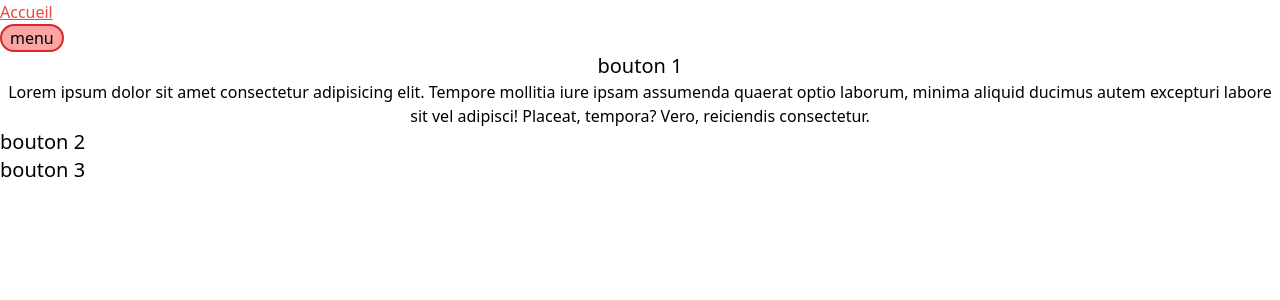
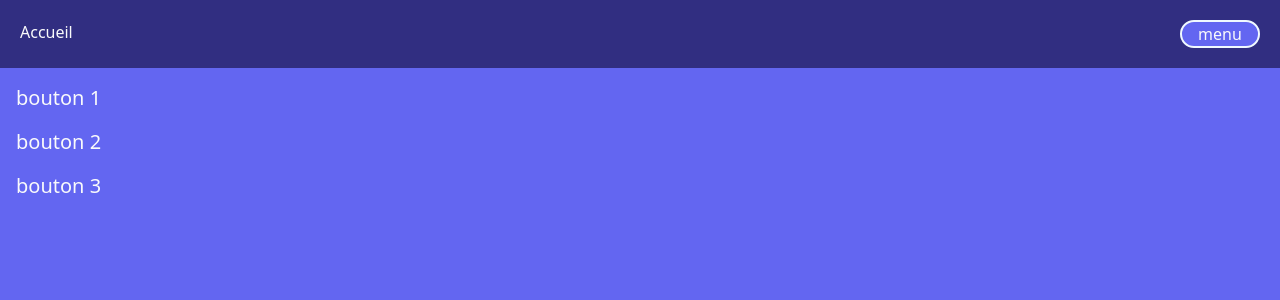
Before and after one commit to MMI-SAE-203/r213-2024-pracht-tp1-poilbois-marco, a Vue app: page /Accordeon in a window 1280 px wide. Shown: the top 300 px of the page. Built offline with nearby package versions, Linux system fonts and the light colour scheme.

Commit message:
test des bonus

```diff
--- a/src/App.vue
+++ b/src/App.vue
@@ -12,21 +12,24 @@ onErrorCaptured((err, instance, info) => {
 
 <template>
   <header>
-    <nav>
-      <ul>
+    <nav class="bg-indigo-900">
+      <ul class="flex justify-between p-5">
         <li>
-          <RouterLink to="/" class="text-red-500 underline"> Accueil </RouterLink>
+          <RouterLink to="/" class="text-gray-50"> Accueil </RouterLink>
+        </li>
+        <li>
+          <button @pointerdown="menuIsOpen = !menuIsOpen"
+            aria-controls="mainNav"
+            aria-expanded="true"
+            class="rounded-full border-2 border-sky-50 bg-indigo-500 text-gray-50 px-2 w-20"
+          >
+          menu
+        </button>
         </li>
       </ul>
     </nav>
   </header>
-  <button @pointerdown="menuIsOpen = !menuIsOpen"
-      aria-controls="mainNav"
-      aria-expanded="true"
-      class="rounded-full border-2 border-red-600 bg-red-300 px-2"
-    >
-    menu
-  </button>
+  <body class="bg-indigo-500 text-gray-50 h-screen p-4">
     <Transition
         class="transition-transform duration-1000"
         enter-from-class="-translate-x-full"
@@ -35,7 +38,7 @@ onErrorCaptured((err, instance, info) => {
       >
       <!-- nav#mainNav>ul>li*3>a[href="#"]{item $} -->
       <nav v-show="menuIsOpen" id="mainNav">
-      <ul>
+        <ul class="grid gap-4 bg-indigo-700 p-2 w-24 mb-6">
           <li><RouterLink to="/Accordeon"> Accordéon </RouterLink></li>
           <li><RouterLink to="/Boucle"> Boucle </RouterLink></li>
           <li><a href="#">item 3</a></li>
@@ -47,4 +50,5 @@ onErrorCaptured((err, instance, info) => {
         <component :is="Component" />
       </Suspense>
     </RouterView>
+  </body>
 </template>
--- a/src/pages/Accordeon.vue
+++ b/src/pages/Accordeon.vue
@@ -1,17 +1,17 @@
 <script setup lang="ts">
     import { ref } from 'vue'
 
-    const sectionOpen = ref(1);
+    const sectionOpen = ref(null);
 </script>
 
 <template>
-    <section>
+    <section class="mb-4">
         <button>
             <span class="text-xl" @pointerdown="sectionOpen = 1">bouton 1</span>
             <p v-show="sectionOpen === 1">Lorem ipsum dolor sit amet consectetur adipisicing elit. Tempore mollitia iure ipsam assumenda quaerat optio laborum, minima aliquid ducimus autem excepturi labore sit vel adipisci! Placeat, tempora? Vero, reiciendis consectetur.</p>
         </button>
     </section>
-    <section>
+    <section class="mb-4">
         <button>
             <span class="text-xl" @pointerdown="sectionOpen = 2">bouton 2</span>
             <p v-show="sectionOpen === 2">Quam repellat, necessitatibus culpa quod adipisci voluptas earum minima sed enim, tenetur fugit alias! Tempore iure vero illo, cupiditate ipsam libero atque quas. Sed, laborum rem quasi doloremque impedit maiores?</p>
--- a/src/pages/Boucle.vue
+++ b/src/pages/Boucle.vue
@@ -1,7 +1,7 @@
 <script setup lang="ts">
 import { ref } from 'vue'
 
-const sectionOpen = ref(1);
+const sectionOpen = ref(null);
 
 const sectionsData = [
     {
```
Lines whose indentation alone changed are shown as unchanged.
